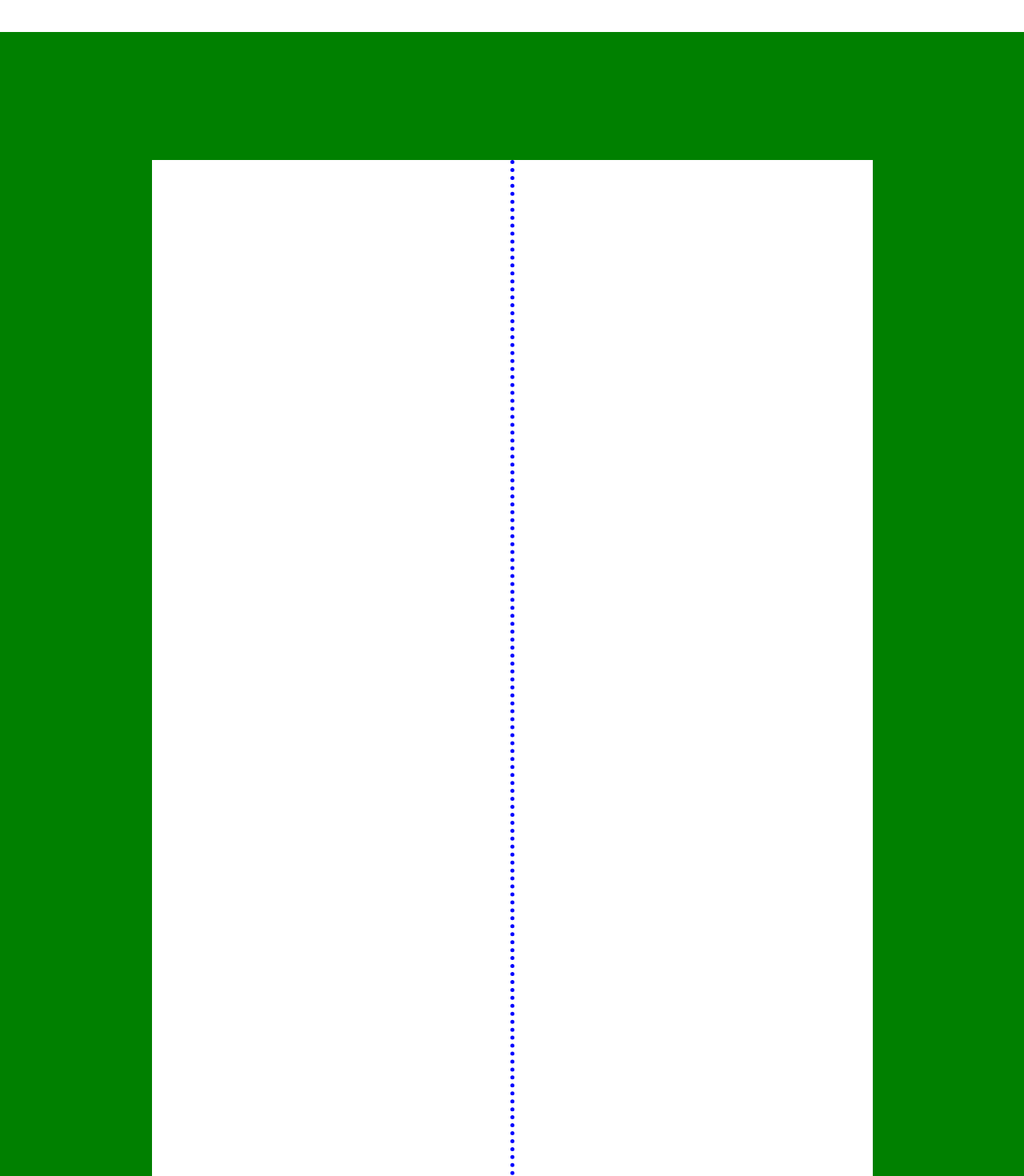
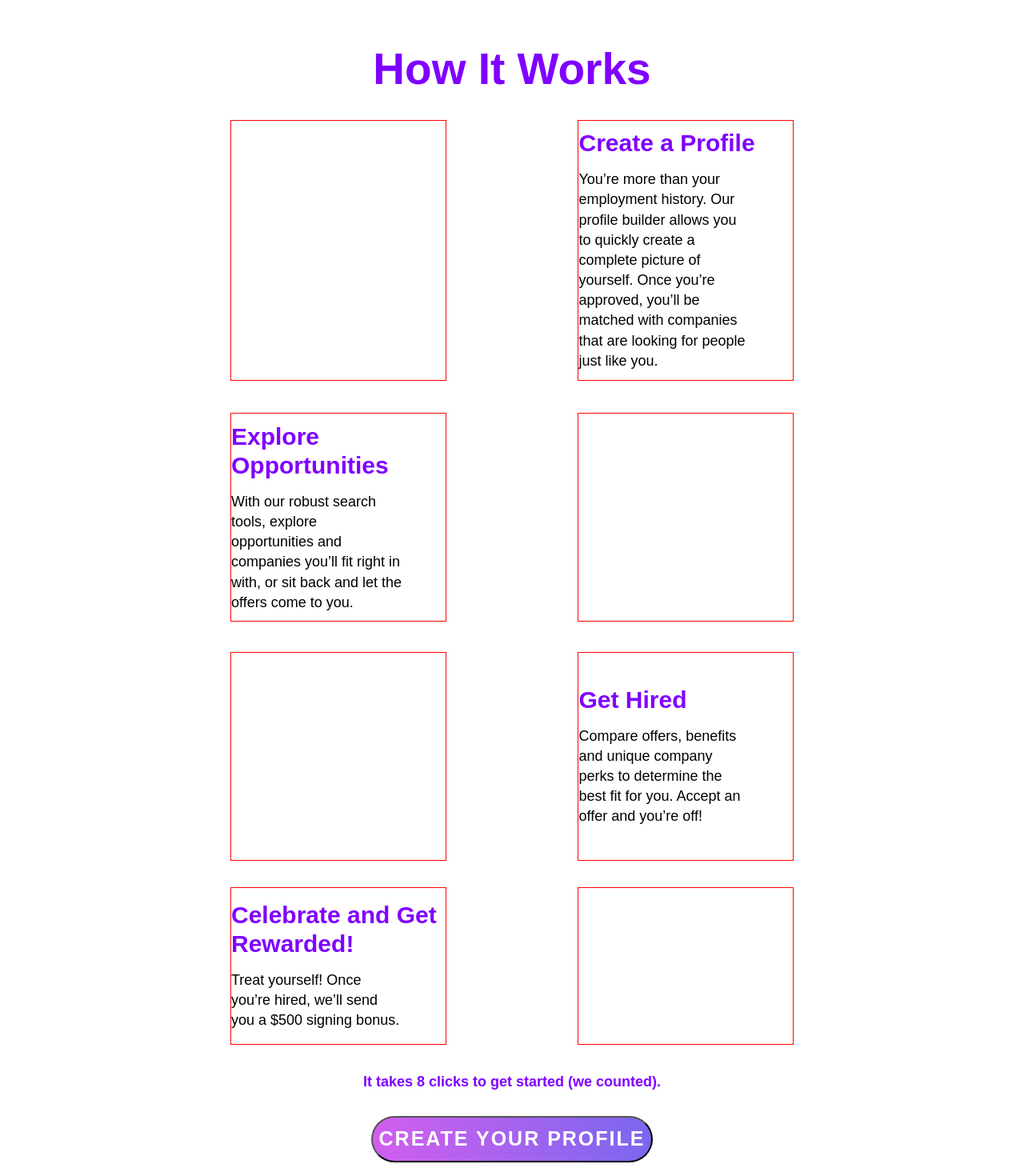
Before and after one commit to HectorSilvaRobles/rampup, a React (Create React App) app: page / in a window 1280 px wide. Shown: the part 3460-4930 px from the top of the page at 80% size. Built offline with nearby package versions, Linux system fonts and the light colour scheme.

Commit message:
finishing up second round

```diff
--- a/src/Components/HowItWorks/HowItWorks.js
+++ b/src/Components/HowItWorks/HowItWorks.js
@@ -5,8 +5,45 @@ export default class HowItWorks extends Component {
     render() {
         return (
             <div className='how-it-works'>
-                <div className='left-side'></div>
-                <div className='right-side'></div>
+                <div className='hw-header'>
+                    <h1>How It Works</h1>
+                </div>
+                <div className='hw-sec1'>
+                    <div className='sec-left'></div>
+                    <div className='sec-right'>
+                        <h1>Create a Profile</h1>
+                        <p>You’re more than your employment history. Our profile builder allows you to quickly create a complete picture of yourself. Once you’re approved, you’ll be matched with companies that are looking for people just like you.</p>
+                    </div>
+                </div>
+                <div className='hw-sec2'>
+                    <div className='sec-left'>
+                        <h1>Explore Opportunities</h1>
+                        <p>With our robust search tools, explore opportunities and companies you’ll fit right in with, or sit back and let the offers come to you.</p>
+                    </div>
+                    <div className='sec-right'>
+
+                    </div>
+                </div>
+                <div className='hw-sec3'>
+                <div className='sec-left'></div>
+                    <div className='sec-right'>
+                        <h1>Get Hired</h1>
+                        <p>Compare offers, benefits and unique company perks to determine the best fit for you. Accept an offer and you’re off!</p>
+                    </div>
+                </div>
+                <div className='hw-sec4'>
+                    <div className='sec-left'>
+                        <h1>Celebrate and Get Rewarded!</h1>
+                        <p>Treat yourself! Once you’re hired, we’ll send you a $500 signing bonus.</p>
+                    </div>
+                    <div className='sec-right'>
+
+                    </div>
+                </div>
+                <div className='hw-sec5'>
+                    <h1>It takes 8 clicks to get started (we counted).</h1>
+                    <button>Create Your Profile</button>
+                </div>
             </div>
         )
     }
--- a/src/Components/HowItWorks/howitworks.css
+++ b/src/Components/HowItWorks/howitworks.css
@@ -1,17 +1,100 @@
 .how-it-works {
-    background: green;
-    height: 200vh;
+    height: 180vh;
     width: 100%;
+    display: flex;
+    justify-content: space-evenly;
+    flex-direction: column;
+    align-items: center;
+}
+
+.hw-header {
+    background: white;
+    height: 5%;
+    width: 50%;
     display: flex;
     justify-content: center;
     align-items: center;
+
 }
 
-.left-side, .right-side {
-    width: 35%;
-    height: 80%;
-    background: white;
+.hw-header > h1 {
+    font-family: arial;
+    font-size: 55px;
+    font-weight: bold;
+    color: #7F00FF;
 }
-.right-side {
-    border-left: dotted blue 5px;
+
+.hw-sec1 {
+    height: 25%;
+    width: 55%;
+    display: flex;
+    justify-content: space-between;
+    align-items: center;
 }
+.sec-left, .sec-right {
+    border: solid 1px red;
+    height: 90%;
+    width: 38%;
+    display: flex;
+    flex-direction: column;
+    justify-content: center;
+}
+
+.sec-right > h1, .sec-left > h1 {
+    font-size: 30px;
+    font-family: arial;
+    font-weight: 600;
+    color: #7F00FF;
+    margin-bottom: 15px;
+    line-height: 1.2;
+}
+.sec-right > p, .sec-left > p {
+    font-family: arial;
+    font-size: 18px;
+    line-height: 1.4;
+    width: 80%;
+}
+
+.hw-sec2, .hw-sec3 {
+    height: 20%;
+    width: 55%;
+    display: flex;
+    justify-content: space-between;
+    align-items: center;
+}
+
+.hw-sec4 {
+    height: 15%;
+    width: 55%;
+    display: flex;
+    justify-content: space-between;
+    align-items: center;
+}
+
+.hw-sec5 {
+     height: 10%;
+     width: 55%;
+     display: flex;
+     flex-direction: column;
+    justify-content: space-around;
+    align-items: center;
+}
+
+.hw-sec5 > h1 {
+    font-family: arial;
+    font-size: 18px;
+    color: #7F00FF;
+    font-weight: bold;
+}
+
+.hw-sec5 > button {
+    width: 50%;
+    height: 40%;
+    border-radius: 50px;
+    background: linear-gradient(90deg,#D15FEE, #7A67EE);
+    color: white;
+    font-size: 25px;
+    font-weight: bold;
+    letter-spacing: 2px;
+    text-transform: uppercase;
+}
```
